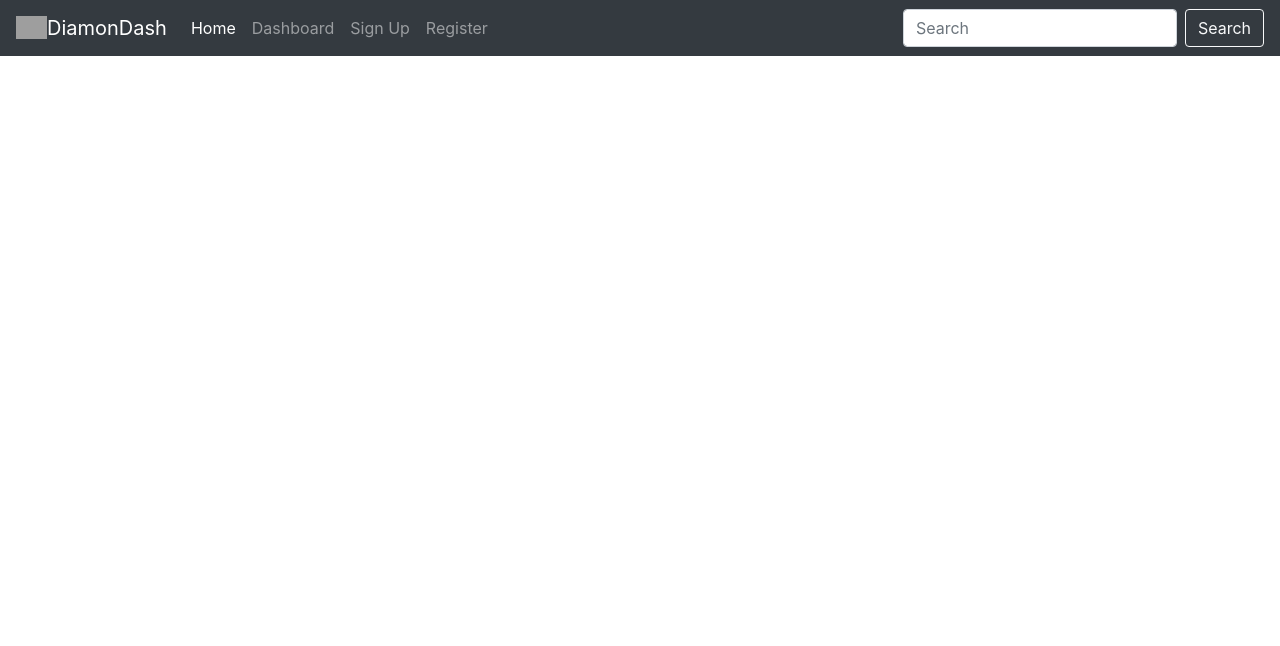
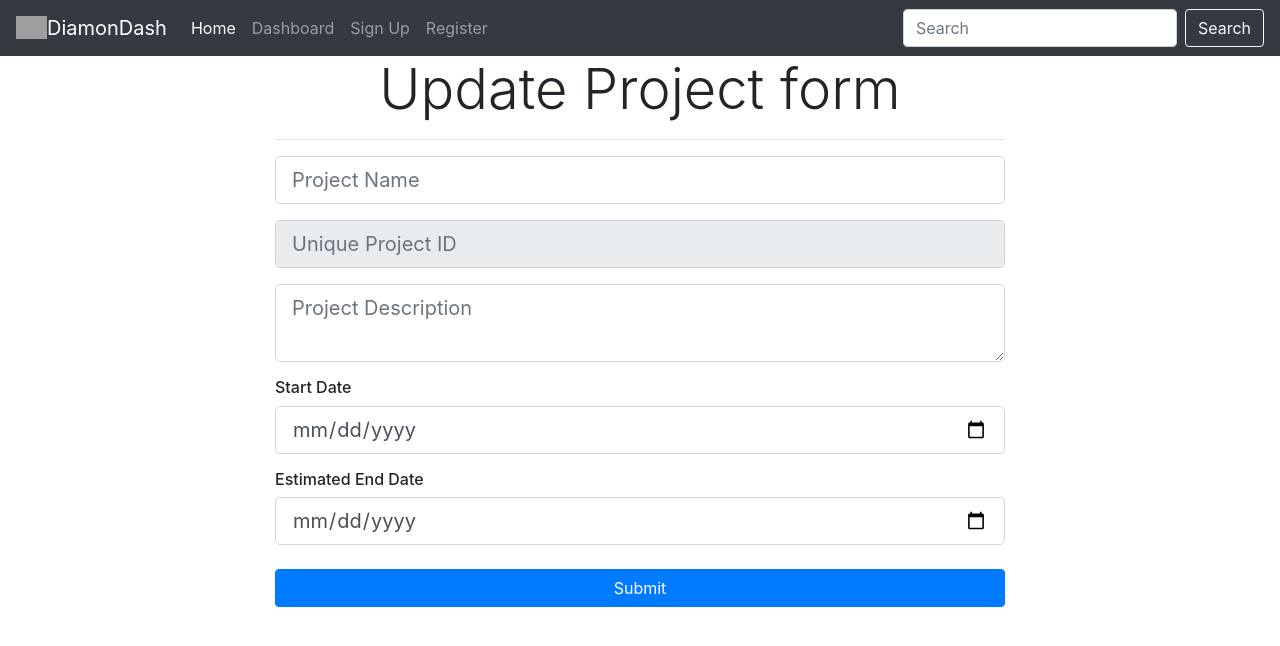
Before and after one commit to cllcagri/AgileWebPPMTool, a React (Create React App) app in the folder ppmtool-react-client/: page /updateProject/1 in a window 1280 px wide. Shown: the top 646 px of the page. Built offline with nearby package versions, Linux system fonts and the light colour scheme; no server answers; grey boxes are pictures that could not be loaded.

Commit message:
Update Project Redux

```diff
--- a/ppmtool-react-client/src/App.js
+++ b/ppmtool-react-client/src/App.js
@@ -7,6 +7,7 @@ import {BrowserRouter as Router, Route} from "react-router-dom";
 import AddProject from "./components/Project/AddProject";
 import {Provider} from "react-redux";
 import store from "./store";
+import UpdateProject from "./components/Project/UpdateProject";
 
 function App() {
   return (
@@ -16,6 +17,7 @@ function App() {
                   <Header />
                   <Route exact path="/dashboard" component={Dashboard} />
                   <Route exact path="/addProject" component={AddProject}/>
+                  <Route exact path="/updateProject/:id" component={UpdateProject}/>
             </div>
           </Router>
       </Provider>
--- a/ppmtool-react-client/src/actions/projectActions.js
+++ b/ppmtool-react-client/src/actions/projectActions.js
@@ -1,5 +1,5 @@
 import axios from "axios";
-import { GET_ERRORS } from "./types";
+import {GET_ERRORS, GET_PROJECT, GET_PROJECTS} from "./types";
 
 export const createProject = (project, history) => async dispatch => {
     try {
@@ -12,3 +12,20 @@ export const createProject = (project, history) => async dispatch => {
         });
     }
 };
+
+// get porjects from java backend
+export const  getProjects = () => async dispatch => {
+    const res = await axios.get("http://localhost:8080/api/project/all");
+    dispatch({
+        type: GET_PROJECTS,
+        payload: res.data
+    });
+};
+
+export const getProject = (projectId, history) => async dispatch => {
+    const res = await axios.get(`http://localhost:8080/api/project/${projectId}`);
+    dispatch({
+        type: GET_PROJECT,
+        payload: res.data
+    });
+};
--- a/ppmtool-react-client/src/actions/types.js
+++ b/ppmtool-react-client/src/actions/types.js
@@ -1,2 +1,4 @@
 
 export const GET_ERRORS = "GET_ERRORS";
+export const GET_PROJECTS = "GET_PROJECTS";
+export const GET_PROJECT = "GET_PROJECT";
--- a/ppmtool-react-client/src/components/Dashboard.js
+++ b/ppmtool-react-client/src/components/Dashboard.js
@@ -1,10 +1,22 @@
 import React from "react";
 import ProjectItem from "./Project/ProjectItem";
 import CreateProjectButton from "./Project/CreateProjectButton";
+import {connect} from "react-redux";
+import {getProjects} from "../actions/projectActions";
+import PropTypes from "prop-types";
 
 class Dashboard extends React.Component {
 
+    componentDidMount() {
+        this.props.getProjects();
+    }
+
     render() {
+        const projects = this.props.project.projects;
+        const listProjects = projects.map((project) =>
+            <ProjectItem key={project.id} project = {project}/>
+        );
+
         return (
                 <div className="projects">
                     <div className="container">
@@ -14,7 +26,7 @@ class Dashboard extends React.Component {
                                 <CreateProjectButton />
                                 <br/>
                                 <hr/>
-                                <ProjectItem />
+                                {listProjects}
                             </div>
                         </div>
                     </div>
@@ -23,4 +35,13 @@ class Dashboard extends React.Component {
     }
 }
 
-export default Dashboard;
+Dashboard.propTypes = {
+    project: PropTypes.object.isRequired,
+    getProjects: PropTypes.func.isRequired
+};
+
+const mapStateToProps = state =>({
+  project: state.project
+});
+
+export default connect(mapStateToProps, {getProjects})(Dashboard);
--- a/ppmtool-react-client/src/components/Project/ProjectItem.js
+++ b/ppmtool-react-client/src/components/Project/ProjectItem.js
@@ -1,4 +1,5 @@
 import React from "react";
+import {Link} from "react-router-dom";
 
 const projectStyle = {
     color:"#343a40",
@@ -12,16 +13,17 @@ const orderList ={
 
 class ProjectItem extends React.Component {
     render() {
+        const {project} = this.props;
         return (
             <div className="container">
                 <div className="card card-body bg-light mb-3">
                     <div className="row">
                         <div className="col-2">
-                            <span className="mx-auto">REACT</span>
+                            <span className="mx-auto">{project.projectIdentifier}</span>
                         </div>
                         <div className="col-lg-6 col-md-4 col-8">
-                            <h3>Spring / React Project</h3>
-                            <p>Project to create a Board with Spring Boot and React</p>
+                            <h3>{project.projectName}</h3>
+                            <p>{project.description}</p>
                         </div>
                         <div className="col-md-4 d-none d-lg-block">
                             <ul className="list-group">
@@ -30,11 +32,11 @@ class ProjectItem extends React.Component {
                                         <i style={projectStyle}>Project Board </i>
                                     </li>
                                 </a>
-                                <a href="#">
+                                <Link to={`/updateProject/${project.projectIdentifier}`}>
                                     <li className="list-group-item update" style={orderList}>
                                         <i style={projectStyle}>Update Project Info</i>
                                     </li>
-                                </a>
+                                </Link>
                                 <a href="">
                                     <li className="list-group-item delete" style={orderList}>
                                         <i style={projectStyle}><span style={{color:"#ff6347"}}>Delete Project</span></i>
--- /dev/null
+++ b/ppmtool-react-client/src/components/Project/UpdateProject.js
@@ -0,0 +1,114 @@
+import React from "react";
+import {getProject} from "../../actions/projectActions";
+import PropTypes from "prop-types";
+import {connect} from "react-redux";
+import {createProject} from "../../actions/projectActions";
+
+
+class UpdateProject extends React.Component {
+    constructor(){
+        super();
+
+        this.state = {
+            id: "",
+            projectName: "",
+            projectIdentifier: "",
+            description: "",
+            startDate:"",
+            endDate: "",
+        }
+    }
+
+    componentWillReceiveProps(nextProps) {
+        //console.log(nextProps.project);
+        this.setState({
+            id: nextProps.project.id,
+            projectName: nextProps.project.projectName,
+            projectIdentifier: nextProps.project.projectIdentifier,
+            description: nextProps.project.description,
+            startDate:nextProps.project.startDate,
+            endDate: nextProps.project.endDate
+        });
+    }
+
+
+    componentDidMount() {
+        const id = this.props.match.params.id;
+        this.props.getProject(id, this.props.history);
+    }
+
+    //changed value catcher
+    handleChange = (e) => {
+        this.setState({
+            [e.target.name]: e.target.value
+        });
+    };
+
+    handleSubmit = (e) => {
+        e.preventDefault();
+        const updateProject = {
+            id: this.state.id,
+            projectName: this.state.projectName,
+            projectIdentifier: this.state.projectIdentifier,
+            description: this.state.description,
+            startDate:this.state.startDate,
+            endDate: this.state.endDate
+        };
+
+        this.props.createProject(updateProject, this.props.history);
+
+    };
+
+    render() {
+        return (
+            <div className="register">
+                <div className="container">
+                    <div className="row">
+                        <div className="col-md-8 m-auto">
+                            <h5 className="display-4 text-center">Update Project form</h5>
+                            <hr/>
+                            <form onSubmit={this.handleSubmit}>
+                                <div className="form-group">
+                                    <input type="text" className="form-control form-control-lg " name="projectName"
+                                           placeholder="Project Name" value={this.state.projectName}  onChange={(e) => this.handleChange(e)}/>
+                                </div>
+                                <div className="form-group">
+                                    <input type="text" className="form-control form-control-lg"
+                                           placeholder="Unique Project ID" name="projectIdentifier"
+                                           disabled value={this.state.projectIdentifier} onChange={(e) => this.handleChange(e)} />
+                                </div>
+                                <div className="form-group">
+                                    <textarea className="form-control form-control-lg" name="description"
+                                              placeholder="Project Description"  value={this.state.description}  onChange={(e) => this.handleChange(e)} />
+                                </div>
+                                <h6>Start Date</h6>
+                                <div className="form-group">
+                                    <input type="date" className="form-control form-control-lg" name="start_date" value={this.state.startDate} onChange={(e) => this.handleChange(e)} />
+                                </div>
+                                <h6>Estimated End Date</h6>
+                                <div className="form-group">
+                                    <input type="date" className="form-control form-control-lg" name="end_date" value={this.state.endDate} onChange={(e) => this.handleChange(e)} />
+                                </div>
+
+                                <input type="submit" className="btn btn-primary btn-block mt-4"/>
+                            </form>
+                        </div>
+                    </div>
+                </div>
+            </div>
+        );
+    }
+}
+
+UpdateProject.propTypes = {
+    getProject : PropTypes.func.isRequired,
+    createProject : PropTypes.func.isRequired,
+    project: PropTypes.object.isRequired
+};
+
+const mapStateToProps = state => ({
+    project: state.project.project
+});
+
+
+export default  connect(mapStateToProps, {getProject, createProject})(UpdateProject);
--- a/ppmtool-react-client/src/reducers/errorReducer.js
+++ b/ppmtool-react-client/src/reducers/errorReducer.js
@@ -6,7 +6,6 @@ export default  function (state = initialState, action) {
     switch(action.type){
         case GET_ERRORS:
             return action.payload;
-
         default:
             return state;
     }
--- a/ppmtool-react-client/src/reducers/index.js
+++ b/ppmtool-react-client/src/reducers/index.js
@@ -1,6 +1,8 @@
 import {combineReducers} from "redux";
 import errorReducer from "./errorReducer";
+import projectReducer from "./projectReducer";
 
 export default combineReducers({
-    errors: errorReducer
+    errors: errorReducer,
+    project: projectReducer
 });
--- /dev/null
+++ b/ppmtool-react-client/src/reducers/projectReducer.js
@@ -0,0 +1,24 @@
+import React from "react";
+import {GET_PROJECT, GET_PROJECTS} from "../actions/types";
+
+const initialState = {
+    projects:[],
+    project: {}
+};
+
+export default function (state = initialState, action) {
+    switch(action.type){
+        case GET_PROJECTS:
+            return{
+                ...state,
+                projects: action.payload
+            };
+        case GET_PROJECT:
+            return{
+                ...state,
+                project: action.payload
+            };
+        default:
+            return state;
+    }
+}
```
Also changed, not shown: 1 other file (tests, documents, lock files or other folders).
